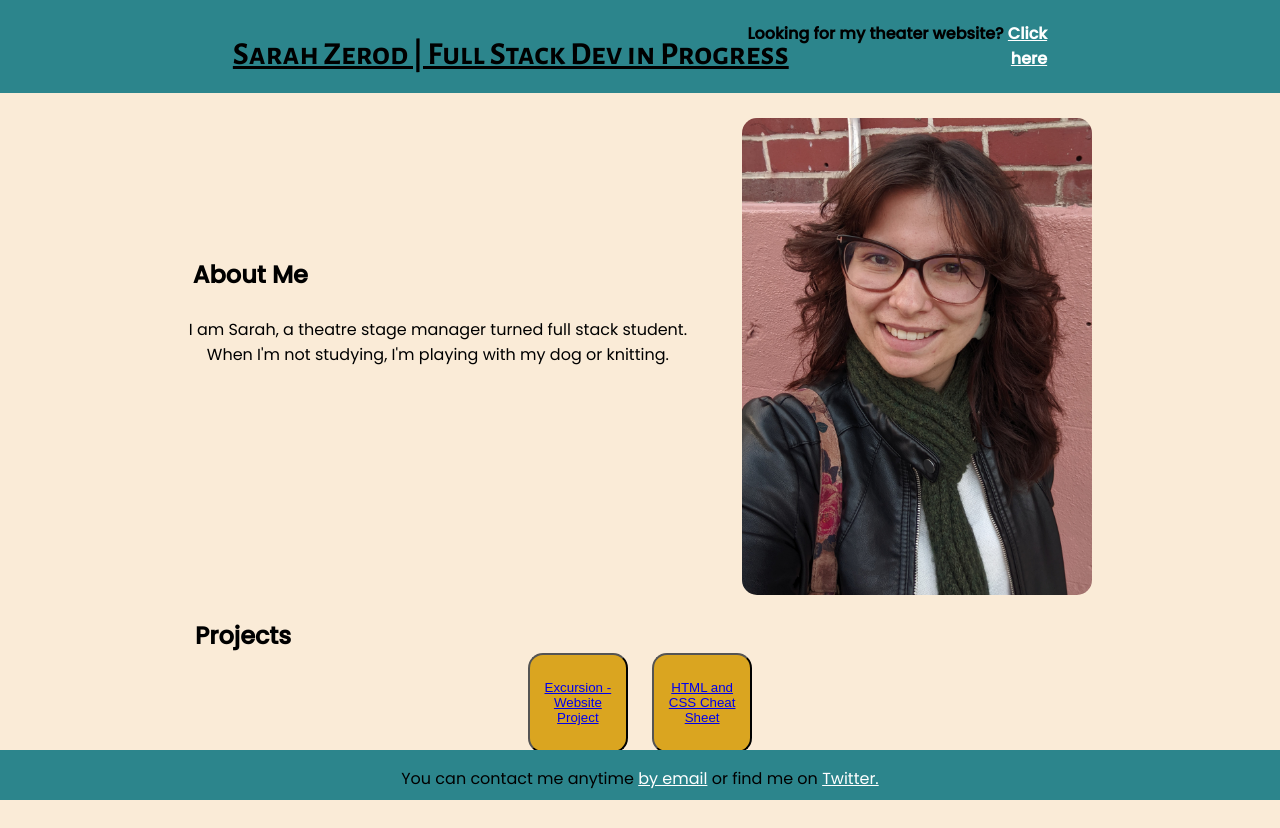
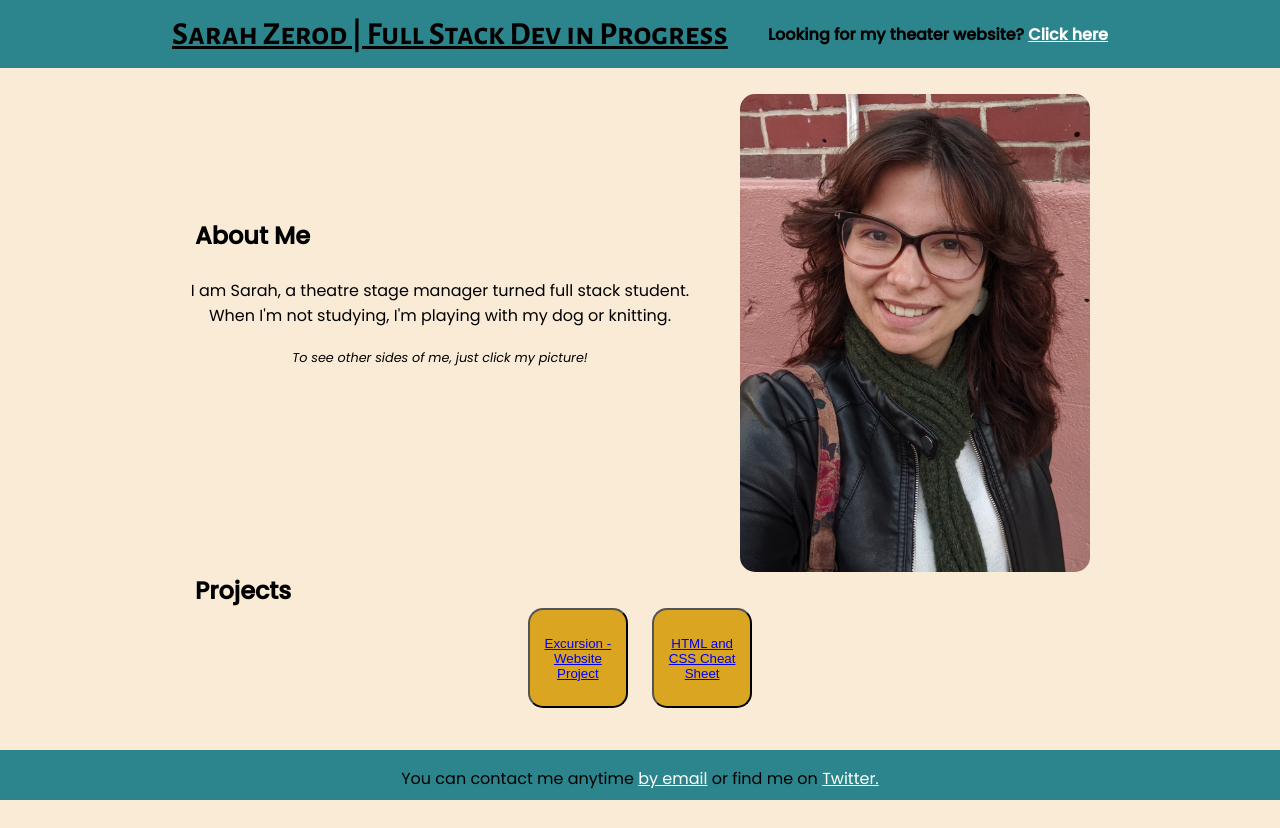
Before and after one commit to Rosenplants/rosenplants.github.io, a plain HTML site: page index.html in a window 1280 px wide. After the commit the page ends 800 px from the top, so only its background shows below. Drawn offline with Linux system fonts and the light colour scheme.

Commit message:
retools some CSS and fixes js integration

```diff
--- a/index.html
+++ b/index.html
@@ -16,14 +16,17 @@
         <h4>Looking for my theater website? <a href="https://sarahzerod.com" target="_blank">Click here</a></h4>
     </header>
     <main>
-        <div class='about-me'>
+        <div id='about-me'>
             <div class='am-text'>
                 <h2>About Me</h2>
                 <p>I am Sarah, a theatre stage manager turned full stack student.
                     When I'm not studying, I'm playing with my dog or knitting.
                 </p>
+                <span id='click-pic'>To see other sides of me, just click my picture!</span>
             </div>
-            <img id='me' src="resources/images/Sarah_HS_def.jpg">
+            <div class='image-container'>
+                <img id='me' src="resources/images/Sarah_HS_def.jpg">
+            </div>
         </div>
     </main>
     <section class='projects'>
--- a/resources/css/style.css
+++ b/resources/css/style.css
@@ -20,17 +20,18 @@ footer {
 /*Header*/
 header {
     width: 100%;
-    margin: 0 auto;
+    margin: 0;
     margin-bottom: 25px;
+    display: flex;
+    justify-content: center;
+    align-items: center;
 }
 
 header h1 {
     display: inline-block;
     font-family: 'Alegreya Sans SC', sans-serif;
     text-decoration: underline;
-    position: relative;
     width: 50%;
-    left: 75px;
     padding: 15px 0px;
     margin: 0;
     text-align: left;
@@ -38,37 +39,47 @@ header h1 {
 
 header h4 {
     display: inline-block;
-    position: relative;
     width: 25%;
-    right: 75px;
     text-align: right;
 }
 
 /*About Me*/
-.about-me {
-    min-width: 350px;
+#about-me {
+    display: flex;
+    flex-wrap: wrap;
     max-width: 1000px;
-    position: relative;
     margin: 0 auto;
+    justify-content: space-evenly;
 }
 
-.about-me .am-text {
-    display: inline-block;
-    position: relative;
-    min-width: 350px;
-    max-width: 500px;
-    bottom: 235px;
+#about-me .am-text {
+    width: 50%;
+    margin: 0;
+    margin-top: 10%;
 }
 
-.about-me h2 {
+#about-me h2 {
     text-align: left;
     margin: 25px 5px;
 }
 
-.about-me img {
-    margin-left: 50px;
+#about-me span {
+    font-style: italic;
+    font-size: 0.8rem;
+}
+
+#about-me .image-container {
+    display: flex;
+    width: 35%;
+    min-width: 250px;
+    height: 480px;
+    overflow: hidden;
+}
+
+#about-me img {
     border-radius: 15px;
-    width: 350px;
+    width: 100%;
+    margin: auto;
 }
 
 /*Projects*/
@@ -113,3 +124,21 @@ footer a,
 header a {
     color: white;
 }
+
+@media only screen and (max-width: 1380px) {
+    header h1 {
+        width: 35rem;
+        margin: 0 2rem;
+    }
+
+    header h4 {
+        width: 21.5rem;
+        margin-right: 2rem;
+    }
+}
+
+@media only screen and (max-width: 1000px) {
+    #about-me h2 {
+        text-align: center;
+    }
+}
```
